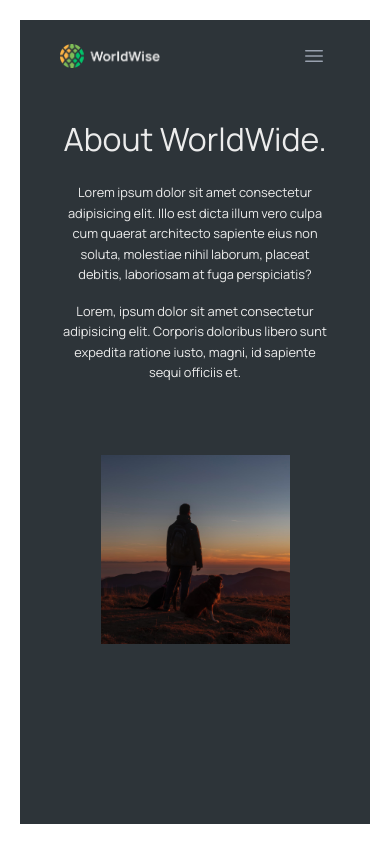
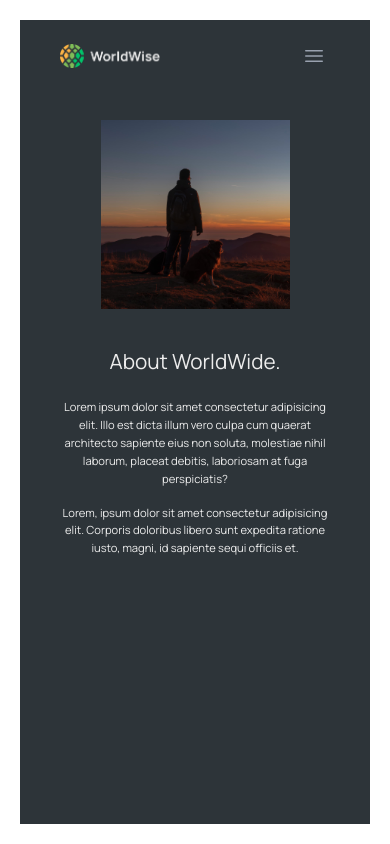
Before and after one commit to oleksandr-surmylo/worldwise-google-auth, a React (Vite) app: page /product in a window 390 px wide. Built offline with nearby package versions, Linux system fonts and the light colour scheme; no server answers.

Commit message:
respons fix

```diff
--- a/src/pages/Pricing.tsx
+++ b/src/pages/Pricing.tsx
@@ -9,12 +9,12 @@ export default function Pricing () {
             <section className="flex flex-col-reverse max-w-[90rem]
             items-center gap-28 my-24 mx-auto md:flex-row ">
                 <div className="text-center md:text-left flex-1">
-                    <h2 className="text-[4rem] leading-[1.2] mb-12">
+                    <h2 className="text-[2.6rem] leading-[1.2] mb-12 md:text-[4rem]">
                         Simple pricing.
                         <br/>
                         Just $9/month.
                     </h2>
-                    <p className="text-[1.6rem] mb-8">
+                    <p className="text-[1.4rem] mb-8 md:text-[1.6rem]">
                         Lorem ipsum dolor, sit amet consectetur adipisicing elit. Vitae vel
                         labore mollitia iusto. Recusandae quos provident, laboriosam fugit
                         voluptatem iste.
--- a/src/pages/Product.tsx
+++ b/src/pages/Product.tsx
@@ -6,8 +6,8 @@ export default function Product () {
     return (
         <main className="h-[calc(100dvh-5rem)] m-[2.5rem] py-10 px-20 bg-[var(--color-dark--1)] ">
             <PageNav/>
-            <section className="flex flex-col-reverse max-w-[90rem]
-            items-center gap-28 my-24 mx-auto md:flex-row">
+            <section className="flex flex-col max-w-[90rem]
+            items-center gap-20 my-24 mx-auto md:flex-row md:gap-28 ">
                 <div className="flex-1 max-w-[70%]">
                     <img
                         className="w-full"
@@ -16,14 +16,14 @@ export default function Product () {
                     />
                 </div>
                 <div className="text-center md:text-left flex-1">
-                    <h2 className="text-[4rem] leading-[1.2] mb-12">About WorldWide.</h2>
-                    <p className="text-[1.6rem] mb-8">
+                    <h2 className="text-[2.6rem] leading-[1.2] mb-12 md:text-[4rem]">About WorldWide.</h2>
+                    <p className="text-[1.4rem] mb-8 md:text-[1.6rem]">
                         Lorem ipsum dolor sit amet consectetur adipisicing elit. Illo est
                         dicta illum vero culpa cum quaerat architecto sapiente eius non
                         soluta, molestiae nihil laborum, placeat debitis, laboriosam at fuga
                         perspiciatis?
                     </p>
-                    <p className="text-[1.6rem] mb-8">
+                    <p className="text-[1.4rem] mb-8 md:text-[1.6rem]">
                         Lorem, ipsum dolor sit amet consectetur adipisicing elit. Corporis
                         doloribus libero sunt expedita ratione iusto, magni, id sapiente
                         sequi officiis et.
```
